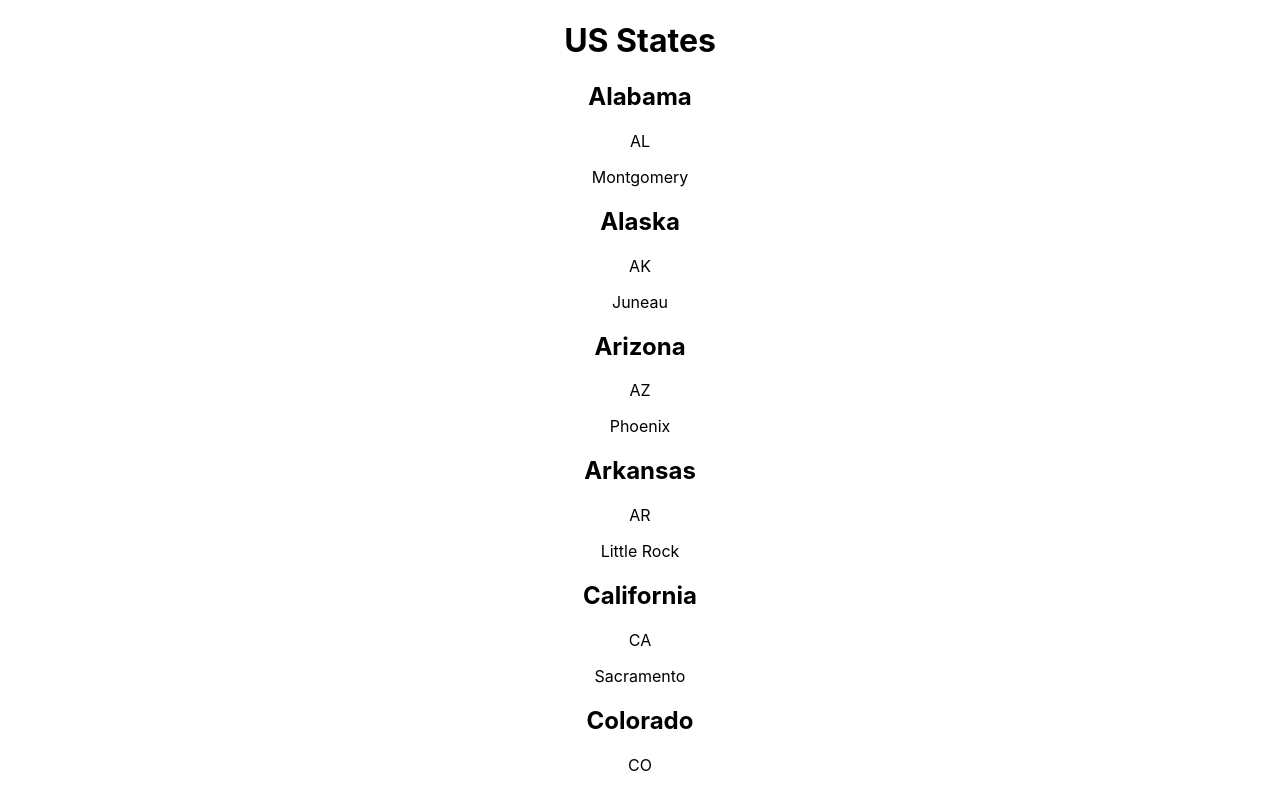
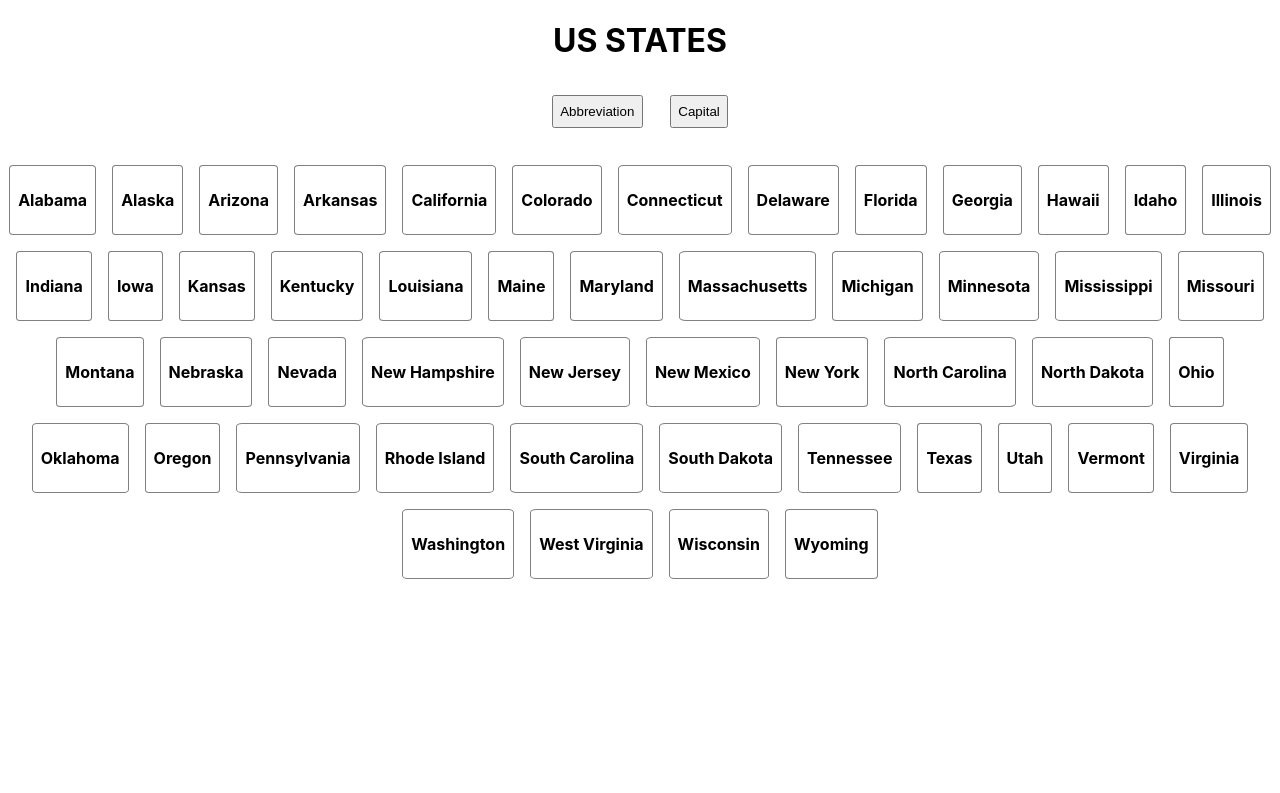
Before and after one commit to NatalliaA/usstates-react, a React (Create React App) app: page / in a window 1280 px wide. Shown: the top 793 px of the page. Built offline with nearby package versions, Linux system fonts and the light colour scheme.

Commit message:
Add toggle buttons to show abbr and population with ternary operator in return

```diff
--- a/src/App.css
+++ b/src/App.css
@@ -1,3 +1,12 @@
 .App {
   text-align: center;
 }
+
+button{
+  margin: 1em;
+  padding: 0.5em;
+}
+
+.usstate-list{
+  margin-top: 1em;
+}
--- a/src/App.js
+++ b/src/App.js
@@ -5,23 +5,63 @@ import { Usstate } from './components/usstate/usstate';
 
 class App extends Component {
 
-  constructor() {
-    super();
-    this.state = {
-      usstates: states
+    state = {
+      usstates: states,
+      showAbbr: false,
+      showCapital: false
     };
+
+  toggleAbbrHandler = ()=> {
+    const showAbbrStatus = this.state.showAbbr;
+    this.setState({showAbbr: !showAbbrStatus});
+  }
+
+  toggleCapitalHandler = ()=> {
+    const showCapitalStatus = this.state.showCapital;
+    this.setState({showCapital: !showCapitalStatus})
   }
 
 render(){
   return (
     <div className="App">
-      <h1>US States</h1>
+      <h1>US STATES</h1>
+      <button onClick = {this.toggleAbbrHandler}>Abbreviation</button>
+      <button onClick = {this.toggleCapitalHandler}>Capital</button>
+
+   {/* if Abbreviation btn clicked show abbr */}
+    {this.state.showAbbr ?
+     <div className="usstate-list">
+     {
+       this.state.usstates.map(state=> (
+         <Usstate  name = {state.name}
+         abbr = { state.abbr }/>
+       ))
+     }
+     </div>
+
+    :
+    // if Capital btn clicked show capital
+
+     this.state.showCapital ?
+      <div className="usstate-list">
       {
         this.state.usstates.map(state=> (
           <Usstate  name = {state.name}
-          abbr = { state.abbr }
           capital = { state.capital }/>
         ))
+      }
+      </div>
+
+      :
+
+    //  show just state
+      <div className="usstate-list">
+      {
+        this.state.usstates.map(state=> (
+          <Usstate  name = {state.name}/>
+        ))
+      }
+      </div>
       }
 
     </div>
--- a/src/components/usstate/usstate.css
+++ b/src/components/usstate/usstate.css
@@ -0,0 +1,11 @@
+.usstate-container{
+    display: inline-block;
+    border: 0.1em solid gray;
+    border-radius: 5%;
+    margin: 0.5em;
+    padding: 0.5em;
+}
+
+.usstate-name{
+    font-weight: bold;
+}
--- a/src/components/usstate/usstate.js
+++ b/src/components/usstate/usstate.js
@@ -1,9 +1,10 @@
 import React from 'react';
+import './usstate.css'
 
 export const Usstate = (props)=>(
-    <div className='state-container'>
-        <h2>{props.name}</h2>
+    <div className='usstate-container'>
+        <p className='usstate-name'>{props.name}</p>
+        <p>{props.capital}</p>
         <p>{props.abbr}</p>
-        <p>{props.capital}</p>
     </div>
 );
```
